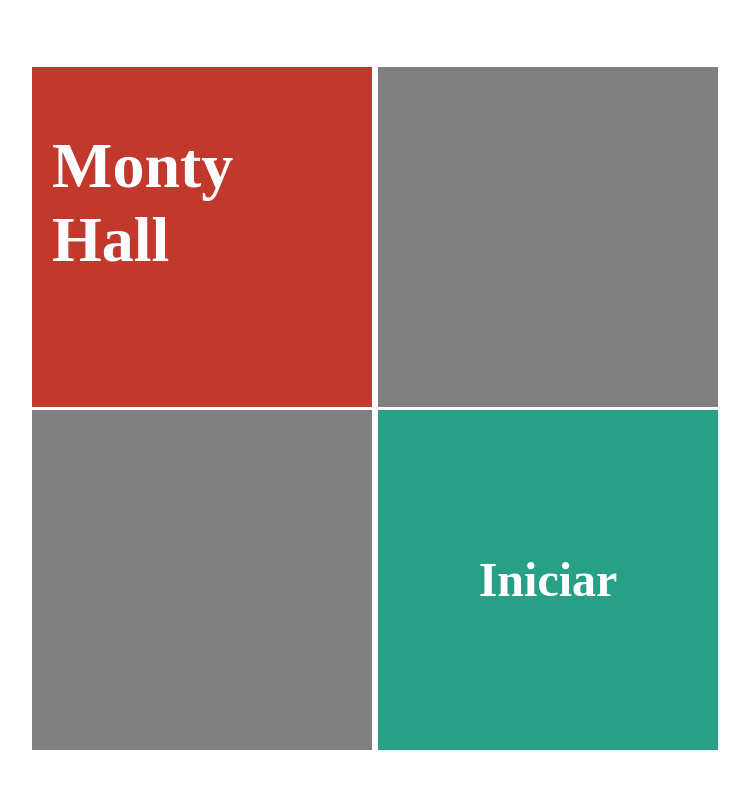
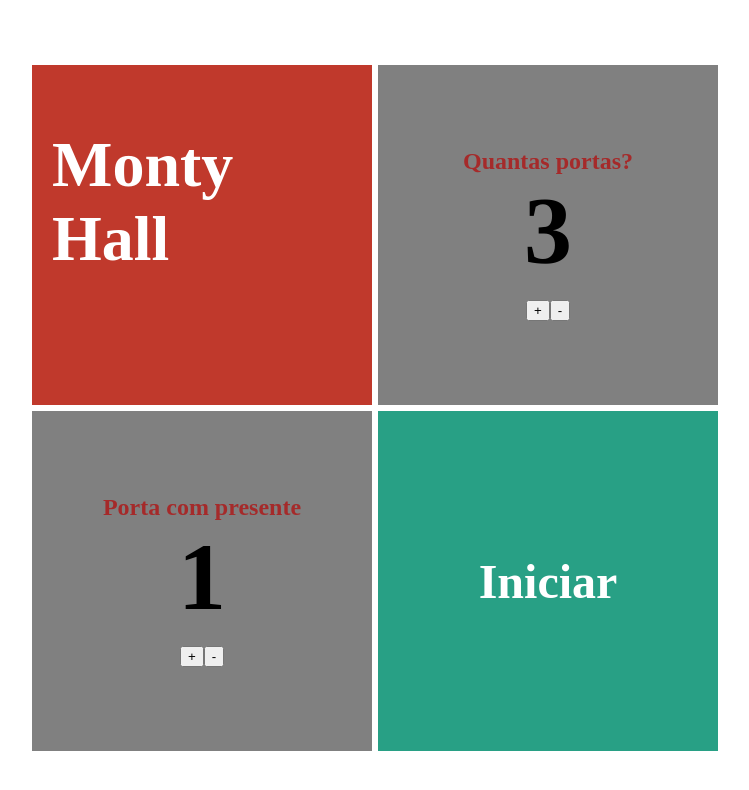
Before and after one commit to celiocausjunior/doors, a Next.js app: page / in a window 1280 px wide. Shown: the top 790 px of the page, without its empty margins (265-1014 px from the left). Built offline with nearby package versions, Linux system fonts and the light colour scheme.

Commit message:
Finishing Form

```diff
--- /dev/null
+++ b/components/NumberInput.tsx
@@ -0,0 +1,30 @@
+import React from 'react'
+import styles from '../styles/numberInput.module.css'
+
+interface NumberInputProps{
+    text: string
+    value: number
+    onChange: (newValue: number) => void
+}
+
+function NumberInput(props:NumberInputProps) {
+    const dec = () => props.onChange(props.value -1 )
+    const inc = () => props.onChange(props.value +1 )
+  return (
+    <div className={styles.main}>
+        <span className={styles.text}>
+            {props.text}
+        </span>
+        <span className={styles.value}>
+            {props.value}
+        </span>
+        <div>
+        <button className='btn btn-primary m-1' onClick={inc}>+</button>
+        <button className='btn btn-danger m-1' onClick={dec}>-</button>
+        </div>
+
+    </div>
+  )
+}
+
+export default NumberInput
--- a/pages/index.tsx
+++ b/pages/index.tsx
@@ -2,10 +2,14 @@ import Head from 'next/head'
 import Card from '../components/Card'
 import styles from '../styles/form.module.css'
 import Link from 'next/link'
+import NumberInput from '../components/NumberInput'
+import { useState } from 'react'
 
 
 
 export default function Form() {
+  const [qtyDoors, setQtyDoors] = useState(3)
+  const [gift, setGift] = useState(1)
 
   return (
 
@@ -19,14 +23,18 @@ export default function Form() {
         <Card bgcolor="#c0392c" >
           <h1>Monty Hall</h1>
         </Card>
-        <Card />
+        <Card >
+          <NumberInput text='Quantas portas?' value={qtyDoors} onChange={newQty => setQtyDoors(newQty)}/>
+        </Card>
 
 
       </div>
       <div>
-      <Card />
+      <Card >
+      <NumberInput text='Porta com presente' value={gift} onChange={newGift => setGift(newGift)}/>
+      </Card>
         <Card bgcolor="#28a085" >
-          <Link href={`/game/4/2`} style={{textDecoration: 'none'}}>
+          <Link href={`/game/${qtyDoors}/${gift}`} style={{textDecoration: 'none', cursor:'pointer'}}>
             <h2 style={{display:"flex", flex: "1",justifyContent:"center", alignContent:"center", margin:"0", color:"white" }} >
               Iniciar
 
--- a/styles/form.module.css
+++ b/styles/form.module.css
@@ -1,11 +1,15 @@
 .form{
     display: flex;
+    flex-direction: column;
     justify-content: center;
     align-items: center;
     height: 100vh;
 
 }
 
+.form > div {
+    display: flex;
+}
 .form a{
     display: flex;
     flex:1;
--- /dev/null
+++ b/styles/numberInput.module.css
@@ -0,0 +1,20 @@
+.main{
+    display: flex;
+    flex:1;
+    flex-direction: column;
+    align-items: center;
+    justify-content: center;
+    color: black;
+}
+
+.text{
+    display: flex;
+    color: brown;
+    font-weight: bold;
+    font-size: 1.5rem;
+}
+
+.value{
+    font-size: 6rem;
+    font-weight: bold;
+}
```
